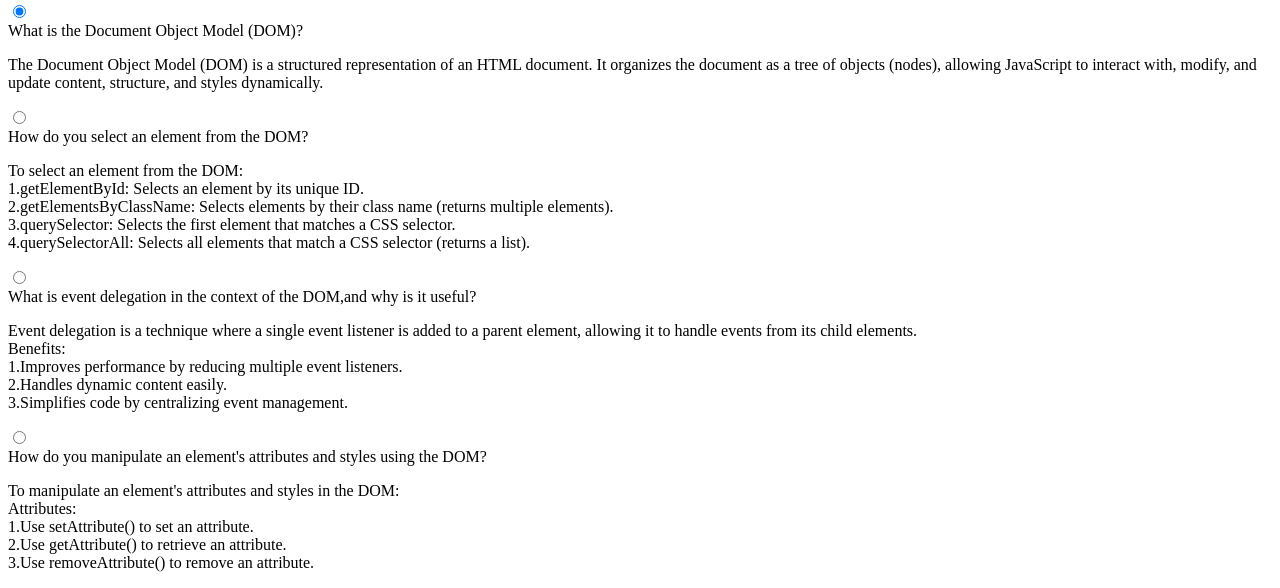
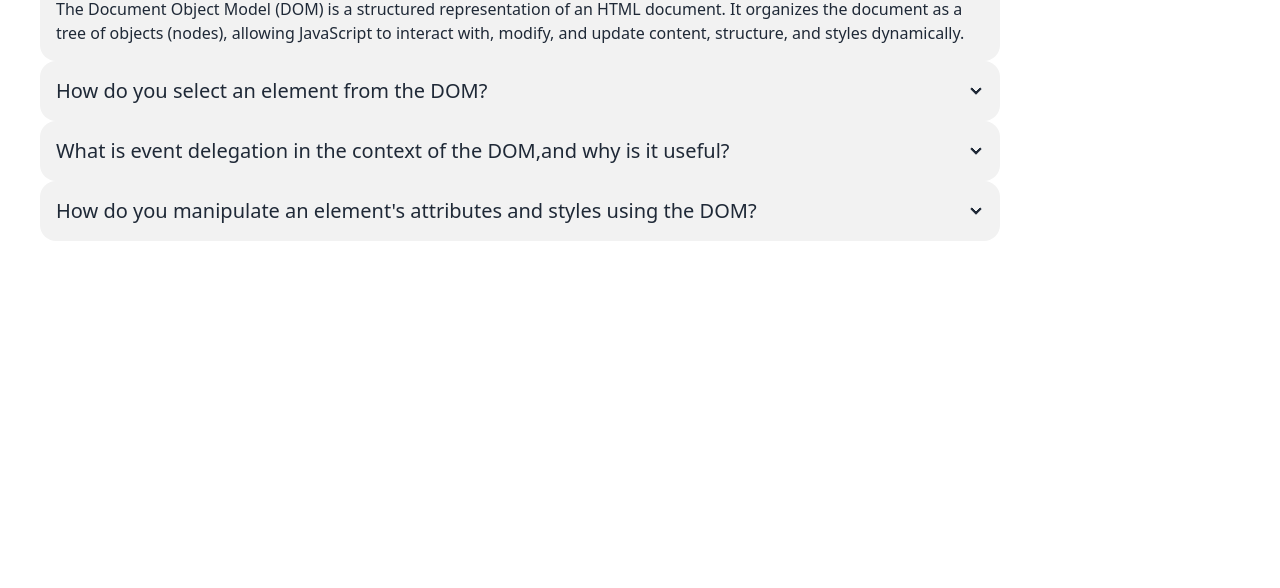
Before and after one commit to romanibra/b10-assignment5, a plain HTML site: page blog.html in a window 1280 px wide. Shown: the part 291-879 px from the top of the page. After the commit the page ends 800 px from the top, so only its background shows below. Drawn offline with nearby package versions, Linux system fonts and the light colour scheme.

Commit message:
questuin anawer section done

```diff
--- a/blog.html
+++ b/blog.html
@@ -4,6 +4,8 @@
     <meta charset="UTF-8">
     <meta name="viewport" content="width=device-width, initial-scale=1.0">
     <title>Document</title>
+    <link href="https://cdn.jsdelivr.net/npm/daisyui@4.12.13/dist/full.min.css" rel="stylesheet" type="text/css" />
+    <script src="https://cdn.tailwindcss.com"></script>
 </head>
 <body class="lexend">
     <nav class="sticky top-0 bg-white z-50">
```
